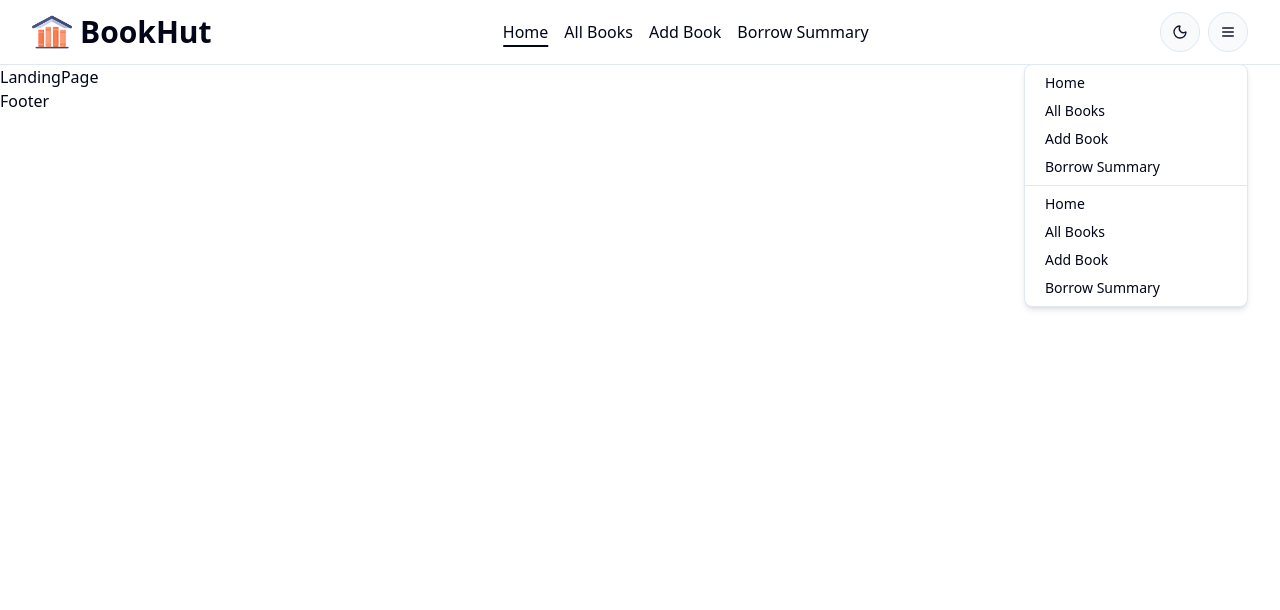
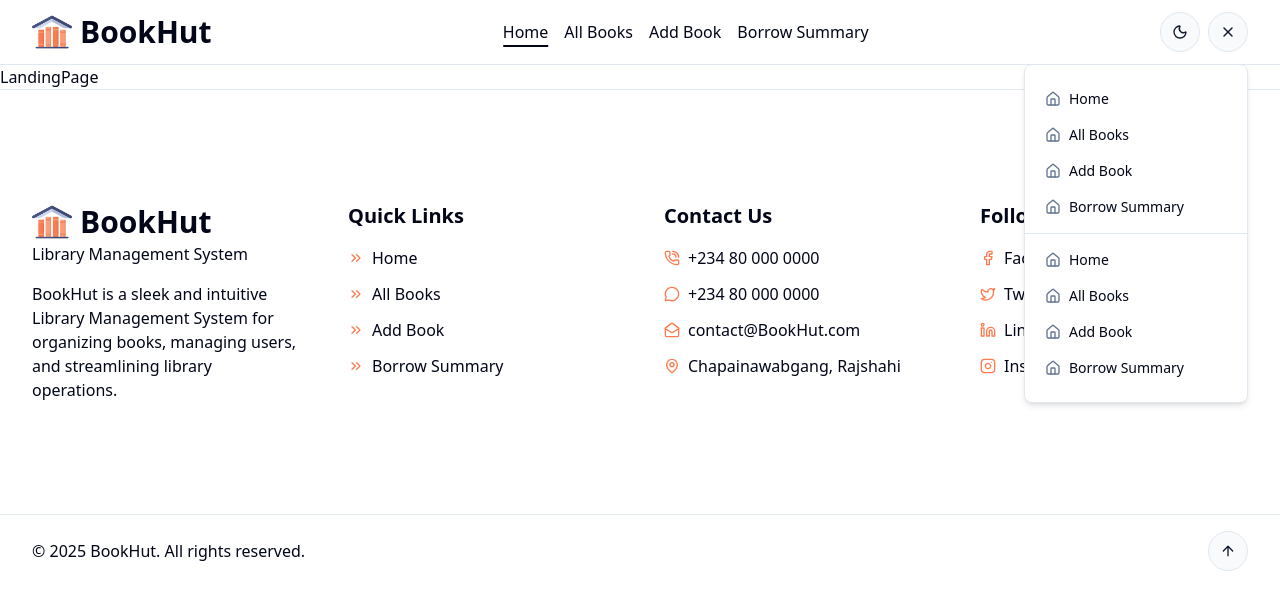
Before and after one commit to asmaulhossain45/B5-Assignment-4-Client, a React (Vite) app: page / in a window 1280 px wide. Both pictures are taken after a click on the button 1228 px from the left and 32 px from the top of the page. Shown: the top 610 px of the page. Built offline with nearby package versions, Linux system fonts and the light colour scheme.

Commit message:
Footer Design

```diff
--- a/src/components/layout/Footer.tsx
+++ b/src/components/layout/Footer.tsx
@@ -1,7 +1,77 @@
+import { contactInfos, footerQuickLinks, SocialLinks } from "@/constants/links";
+import { siteConfig } from "@/lib/siteConfig";
+import { cn } from "@/lib/utils";
+import { ArrowUp} from "lucide-react";
+import { NavLink } from "react-router";
+import { Button } from "../ui/button";
+
+const footerSections = [
+  {
+    title: "Quick Links",
+    links: footerQuickLinks,
+  },
+  {
+    title: "Contact Us",
+    links: contactInfos,
+  },
+  {
+    title: "Follow Us",
+    links: SocialLinks,
+  },
+];
+
 const Footer = () => {
   return (
-    <div>Footer</div>
-  )
-}
+    <footer className="border-t">
+      <div className="inner-container grid grid-cols-1 md:grid-cols-2 xl:grid-cols-4 gap-8 md:gap-12 py-14 lg:py-28">
+        <div>
+          <NavLink to={"/"} className={"flex items-center gap-2"}>
+            <img
+              src={siteConfig.siteIcon}
+              alt={`${siteConfig.name} Icon`}
+              className={cn("object-contain", "w-8 h-8", "lg:w-10 lg:h-10")}
+            />
+            <h3 className="text-2xl lg:text-3xl font-bold">
+              {siteConfig.name}
+            </h3>
+          </NavLink>
 
-export default Footer
+          <h3 className="font-medium">{siteConfig.title}</h3>
+
+          <p className="max-w-80 mt-4">{siteConfig.description}</p>
+        </div>
+
+        {footerSections.map((section, index) => (
+          <div key={index}>
+            <h3 className="text-xl font-bold">{section.title}</h3>
+            <ul className="space-y-3 mt-4">
+              {section.links.map((link, index) => (
+                <li key={index}>
+                  <NavLink to={link.href} className={"flex items-center gap-2"}>
+                    <link.icon size={16} className="text-brand" />
+                    <span className="hover:text-brand">{link.label}</span>
+                  </NavLink>
+                </li>
+              ))}
+            </ul>
+          </div>
+        ))}
+      </div>
+
+      <div className="border-t">
+        <div className="inner-container flex items-center justify-between gap-4 py-4">
+          <p className="">
+            &copy; {new Date().getFullYear()} {siteConfig.name}. All rights
+            reserved.
+          </p>
+
+          <NavLink to={"#"} className="flex items-center gap-2">
+          <Button variant={"icon"} size={"icon"}><ArrowUp/></Button>
+          </NavLink>
+        </div>
+      </div>
+    </footer>
+  );
+};
+
+export default Footer;
--- a/src/components/layout/Navbar.tsx
+++ b/src/components/layout/Navbar.tsx
@@ -1,5 +1,5 @@
 import { cn } from "@/lib/utils";
-import { Menu } from "lucide-react";
+import { Menu, X } from "lucide-react";
 import { Button } from "../ui/button";
 import { siteConfig } from "@/lib/siteConfig";
 import ThemeToggle from "../common/ThemeToggle";
@@ -53,32 +53,33 @@ const Navbar = () => {
           <DropdownMenu open={open} onOpenChange={setOpen}>
             <DropdownMenuTrigger asChild>
               <Button variant="icon" size={"icon"}>
-                <Menu />
+                {!open ? <Menu /> : <X />}
               </Button>
             </DropdownMenuTrigger>
-            <DropdownMenuContent className="w-56 mt-2" align="end">
+            <DropdownMenuContent className="w-56 mt-2 py-4" align="end">
               <DropdownMenuGroup>
                 {navLinks.map((link, index) => (
                   <DropdownMenuItem key={index}>
                     <NavLink
                       to={link.href}
                       onClick={() => setOpen(false)}
-                      className={"py-1 px-4"}
+                      className={"w-full flex items-center gap-2 py-2 px-4"}
                     >
-                      {link.label}
+                      <link.icon /> {link.label}
                     </NavLink>
                   </DropdownMenuItem>
                 ))}
               </DropdownMenuGroup>
-              <DropdownMenuSeparator />
+              <DropdownMenuSeparator className="my-2" />
               <DropdownMenuGroup>
                 {dashNavLinks.map((link, index) => (
                   <DropdownMenuItem key={index}>
                     <NavLink
                       to={link.href}
                       onClick={() => setOpen(false)}
-                      className={"py-1 px-4"}
+                      className={"w-full flex items-center gap-2 py-2 px-4"}
                     >
+                      <link.icon />
                       {link.label}
                     </NavLink>
                   </DropdownMenuItem>
--- a/src/constants/links.ts
+++ b/src/constants/links.ts
@@ -1,7 +1,17 @@
 // src/constants/links.ts
 
+import { siteConfig } from "@/lib/siteConfig";
 import {
+  ChevronsRight,
+  Facebook,
   House,
+  Instagram,
+  Linkedin,
+  MailOpen,
+  MapPin,
+  MessageCircle,
+  PhoneCall,
+  Twitter,
 } from "lucide-react";
 
 export const navLinks = [
@@ -17,3 +27,36 @@ export const dashNavLinks = [
   { label: "Add Book", href: "/create-book", icon: House },
   { label: "Borrow Summary", href: "/borrow-summary", icon: House },
 ];
+
+export const footerQuickLinks = [
+  { label: "Home", href: "/", icon: ChevronsRight },
+  { label: "All Books", href: "/books", icon: ChevronsRight },
+  { label: "Add Book", href: "/create-book", icon: ChevronsRight },
+  { label: "Borrow Summary", href: "/borrow-summary", icon: ChevronsRight },
+];
+
+export const contactInfos = [
+  { label: siteConfig.contactInfos.phone, href: `tel:${siteConfig.contactInfos.phone}`, icon: PhoneCall },
+  {
+    label: siteConfig.contactInfos.whatsapp,
+    href: `https://wa.me/${siteConfig.contactInfos.whatsapp}`,
+    icon: MessageCircle,
+  },
+  { label: siteConfig.contactInfos.email, href: `mailto:${siteConfig.contactInfos.email}`, icon: MailOpen },
+  {
+    label: siteConfig.contactInfos.address,
+    href: `https://maps.google.com/?q=${siteConfig.contactInfos.address}`,
+    icon: MapPin,
+  },
+];
+
+export const SocialLinks = [
+  { label: "Facebook", href: siteConfig.socialLinks.facebook, icon: Facebook },
+  { label: "Twitter", href: siteConfig.socialLinks.twitter, icon: Twitter },
+  { label: "Linkedin", href: siteConfig.socialLinks.linkedin, icon: Linkedin },
+  {
+    label: "Instagram",
+    href: siteConfig.socialLinks.instagram,
+    icon: Instagram,
+  },
+];
--- a/src/index.css
+++ b/src/index.css
@@ -8,6 +8,8 @@
   --radius-md: calc(var(--radius) - 2px);
   --radius-lg: var(--radius);
   --radius-xl: calc(var(--radius) + 4px);
+  --color-brand: var(--brand);
+  --color-brand-secondary: var(--brand-secondary);
   --color-background: var(--background);
   --color-foreground: var(--foreground);
   --color-card: var(--card);
@@ -43,6 +45,8 @@
 
 :root {
   --radius: 0.625rem;
+  --brand: oklch(0.7263 0.1699 39.32);
+  --brand-secondary: oklch(0.7828 0.1222 38.82);
   --background: oklch(1 0 0);
   --foreground: oklch(0.129 0.042 264.695);
   --card: oklch(1 0 0);
@@ -77,6 +81,8 @@
 }
 
 .dark {
+  --brand: oklch(0.7263 0.1699 39.32);
+  --brand-secondary: oklch(0.7828 0.1222 38.82);
   --background: oklch(0.129 0.042 264.695);
   --foreground: oklch(0.984 0.003 247.858);
   --card: oklch(0.208 0.042 265.755);
--- a/src/lib/siteConfig.ts
+++ b/src/lib/siteConfig.ts
@@ -3,25 +3,22 @@
 export const siteConfig = {
   name: "BookHut",
   title: "Library Management System",
-  description: "",
+  description:
+    "BookHut is a sleek and intuitive Library Management System for organizing books, managing users, and streamlining library operations.",
   url: "https://nxtflare.com",
   siteIcon: "/src/assets/BookHut.png",
 
   socialLinks: {
-    facebook: "https://facebook.com/nxtflare",
-    twitter: "https://twitter.com/nxtflare",
-    instagram: "https://instagram.com/nxtflare",
-    linkedin: "https://linkedin.com/company/nxtflare",
+    facebook: "https://facebook.com/BookHut",
+    twitter: "https://twitter.com/BookHut",
+    instagram: "https://instagram.com/BookHut",
+    linkedin: "https://linkedin.com/company/BookHut",
   },
 
-  contactInfos: [
-    {
-      title: "Call us",
-      description: "+1 234 567 8901",
-    },
-    {
-      title: "Email us",
-      description: "VWY0a@example.com",
-    },
-  ],
+  contactInfos: {
+    email: "contact@BookHut.com",
+    phone: "+234 80 000 0000",
+    whatsapp: "+234 80 000 0000",
+    address: "Chapainawabgang, Rajshahi",
+  },
 } as const;
```
